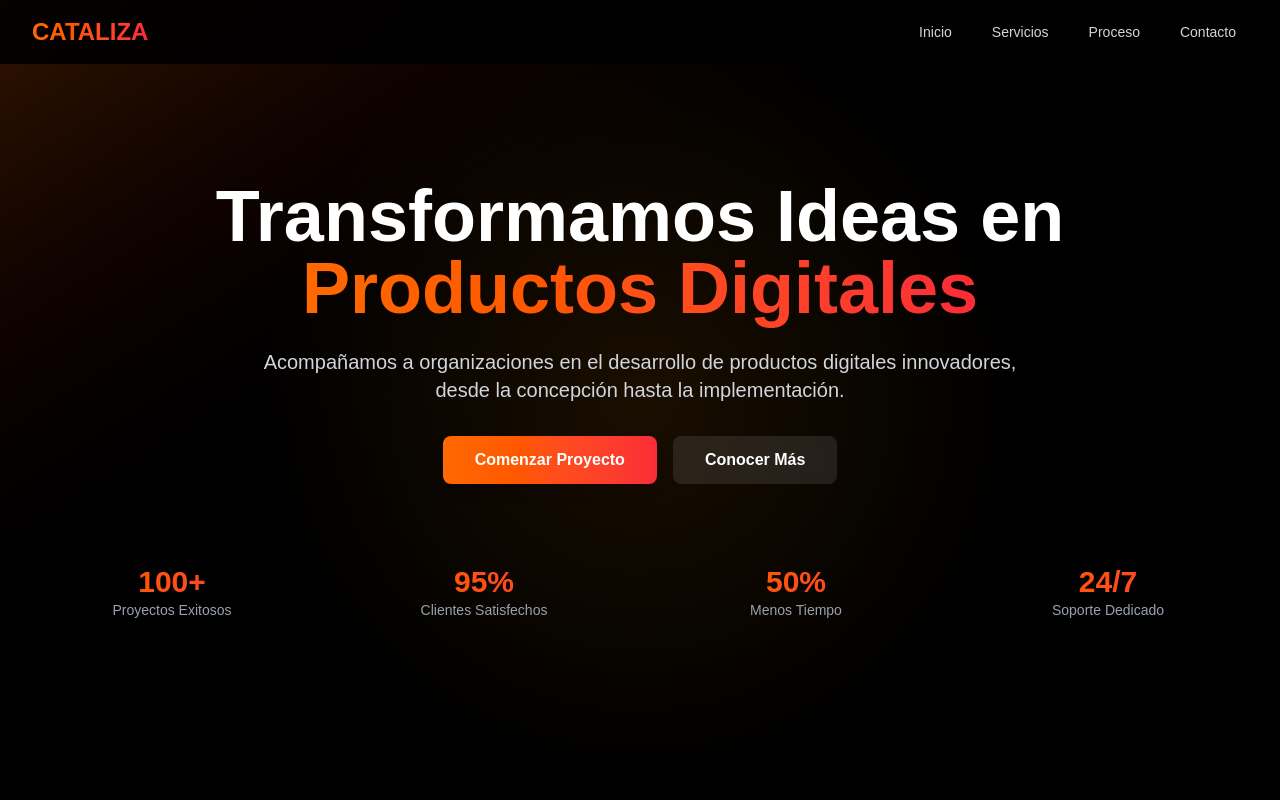
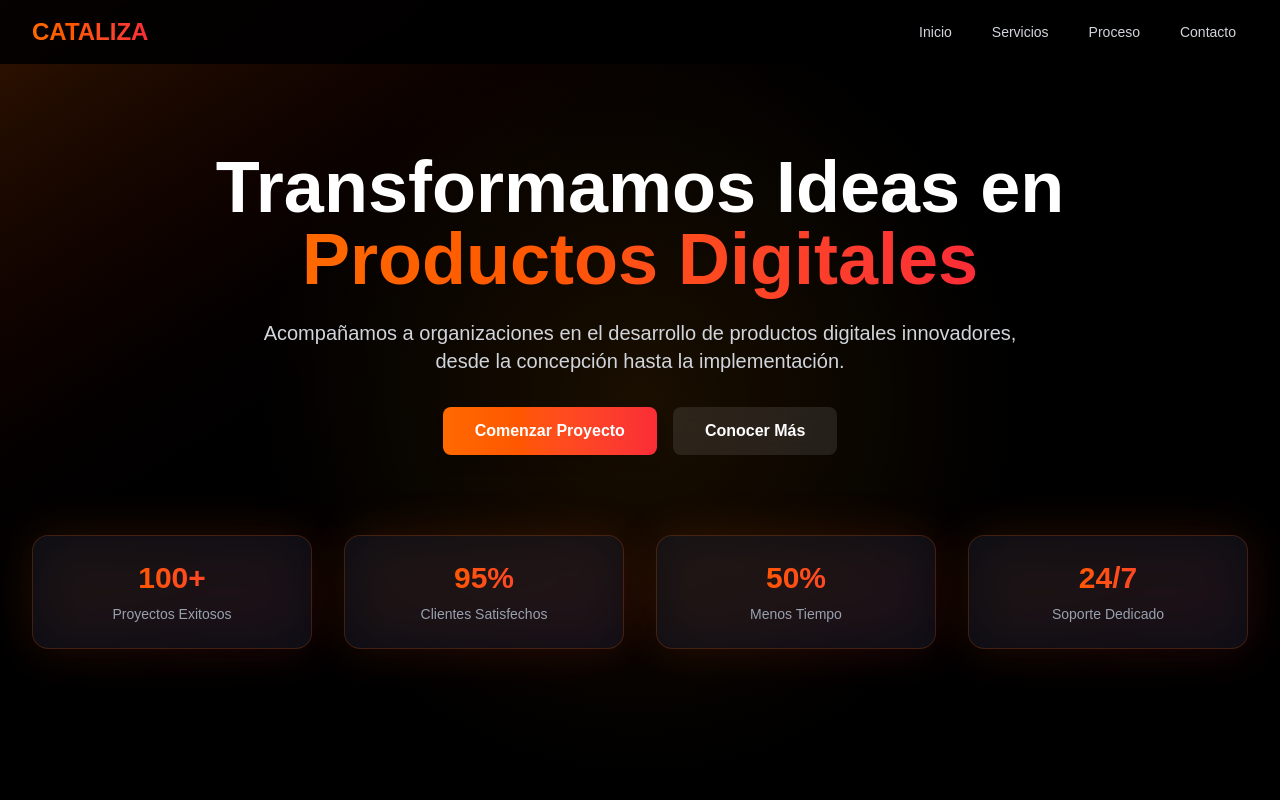
Before and after one commit to santiagoisra/cataliza, a Next.js app: page / in a window 1280 px wide. Shown: the top 800 px of the page. Built offline with nearby package versions, Linux system fonts and the light colour scheme.

Commit message:
funcionando

```diff
--- a/package.json
+++ b/package.json
@@ -9,8 +9,10 @@
     "lint": "next lint"
   },
   "dependencies": {
+    "@types/nodemailer": "^6.4.17",
     "framer-motion": "^12.7.4",
     "next": "15.3.1",
+    "nodemailer": "^6.10.1",
     "react": "^19.0.0",
     "react-dom": "^19.0.0"
   },
--- /dev/null
+++ b/src/app/api/contact/route.ts
@@ -0,0 +1,50 @@
+import { NextResponse } from 'next/server';
+import nodemailer from 'nodemailer';
+
+export async function POST(request: Request) {
+  try {
+    const body = await request.json();
+    const { name, email, company, message, service } = body;
+
+    // Configurar el transporte de correo
+    const transporter = nodemailer.createTransport({
+      host: process.env.SMTP_HOST,
+      port: Number(process.env.SMTP_PORT),
+      secure: true,
+      auth: {
+        user: process.env.SMTP_USER,
+        pass: process.env.SMTP_PASS,
+      },
+    });
+
+    // Configurar el correo
+    const mailOptions = {
+      from: process.env.SMTP_USER,
+      to: process.env.CONTACT_EMAIL || 'contacto@cataliza.dev',
+      subject: `Nuevo mensaje de contacto de ${name}`,
+      html: `
+        <h2>Nuevo mensaje de contacto</h2>
+        <p><strong>Nombre:</strong> ${name}</p>
+        <p><strong>Email:</strong> ${email}</p>
+        ${company ? `<p><strong>Empresa:</strong> ${company}</p>` : ''}
+        ${service ? `<p><strong>Servicio de interés:</strong> ${service}</p>` : ''}
+        <p><strong>Mensaje:</strong></p>
+        <p>${message}</p>
+      `,
+    };
+
+    // Enviar el correo
+    await transporter.sendMail(mailOptions);
+
+    return NextResponse.json(
+      { message: 'Mensaje enviado correctamente' },
+      { status: 200 }
+    );
+  } catch (error) {
+    console.error('Error al enviar el mensaje:', error);
+    return NextResponse.json(
+      { message: 'Error al enviar el mensaje' },
+      { status: 500 }
+    );
+  }
+}
--- a/src/components/Hero.tsx
+++ b/src/components/Hero.tsx
@@ -1,8 +1,18 @@
 'use client';
 
 import { motion } from 'framer-motion';
+import { useRouter } from 'next/navigation';
+
+const stats = [
+  { number: "100+", label: "Proyectos Exitosos", delay: 0.3 },
+  { number: "95%", label: "Clientes Satisfechos", delay: 0.4 },
+  { number: "50%", label: "Menos Tiempo", delay: 0.5 },
+  { number: "24/7", label: "Soporte Dedicado", delay: 0.6 }
+];
 
 const Hero = () => {
+  const router = useRouter();
+
   return (
     <section className="relative min-h-screen flex items-center justify-center bg-black overflow-hidden">
       {/* Gradient background */}
@@ -35,6 +45,7 @@ const Hero = () => {
               whileHover={{ scale: 1.05 }}
               whileTap={{ scale: 0.95 }}
               className="px-8 py-3 bg-gradient-to-r from-orange-500 to-red-500 text-white font-semibold rounded-lg shadow-lg hover:shadow-orange-500/20"
+              onClick={() => router.push('/contacto')}
             >
               Comenzar Proyecto
             </motion.button>
@@ -42,6 +53,7 @@ const Hero = () => {
               whileHover={{ scale: 1.05 }}
               whileTap={{ scale: 0.95 }}
               className="px-8 py-3 bg-white/10 text-white font-semibold rounded-lg backdrop-blur-sm hover:bg-white/20"
+              onClick={() => router.push('/servicios')}
             >
               Conocer Más
             </motion.button>
@@ -49,26 +61,50 @@ const Hero = () => {
         </motion.div>
 
         {/* Stats */}
-        <motion.div
-          initial={{ opacity: 0, y: 20 }}
-          animate={{ opacity: 1, y: 0 }}
-          transition={{ duration: 0.8, delay: 0.2 }}
-          className="mt-20 grid grid-cols-2 md:grid-cols-4 gap-8"
-        >
-          {[
-            { number: "100+", label: "Proyectos Exitosos" },
-            { number: "95%", label: "Clientes Satisfechos" },
-            { number: "50%", label: "Menos Tiempo" },
-            { number: "24/7", label: "Soporte Dedicado" },
-          ].map((stat, index) => (
-            <div key={index} className="text-center">
-              <div className="text-3xl font-bold bg-gradient-to-r from-orange-500 to-red-500 bg-clip-text text-transparent">
-                {stat.number}
-              </div>
-              <div className="text-sm text-gray-400">{stat.label}</div>
-            </div>
+        <div className="mt-20 grid grid-cols-2 md:grid-cols-4 gap-8">
+          {stats.map((stat, index) => (
+            <motion.div
+              key={index}
+              initial={{ opacity: 0, y: 20 }}
+              animate={{ opacity: 1, y: 0 }}
+              transition={{ duration: 0.8, delay: stat.delay }}
+              className="relative group"
+            >
+              <div className="absolute inset-0 bg-gradient-to-br from-orange-500/20 to-red-500/20 rounded-2xl blur-xl group-hover:blur-2xl transition-all duration-300 opacity-75" />
+
+              <motion.div
+                whileHover={{ scale: 1.05 }}
+                className="relative bg-gray-900/50 backdrop-blur-sm border border-orange-500/20 rounded-2xl p-6 transition-all duration-300 group-hover:border-orange-500/40"
+              >
+                <motion.div
+                  initial={{ scale: 0 }}
+                  animate={{ scale: 1 }}
+                  transition={{
+                    type: "spring",
+                    stiffness: 260,
+                    damping: 20,
+                    delay: stat.delay + 0.2
+                  }}
+                  className="text-3xl font-bold bg-gradient-to-r from-orange-500 to-red-500 bg-clip-text text-transparent mb-2"
+                >
+                  {stat.number}
+                </motion.div>
+                <motion.div
+                  initial={{ opacity: 0 }}
+                  animate={{ opacity: 1 }}
+                  transition={{ duration: 0.5, delay: stat.delay + 0.4 }}
+                  className="text-sm text-gray-400"
+                >
+                  {stat.label}
+                </motion.div>
+
+                {/* Decorative elements */}
+                <div className="absolute -inset-px bg-gradient-to-br from-orange-500/20 to-red-500/20 rounded-2xl opacity-0 group-hover:opacity-100 transition-opacity duration-300" />
+                <div className="absolute -inset-0.5 bg-gradient-to-br from-orange-500/50 to-red-500/50 rounded-2xl opacity-0 group-hover:opacity-20 blur-sm transition-opacity duration-300" />
+              </motion.div>
+            </motion.div>
           ))}
-        </motion.div>
+        </div>
       </div>
     </section>
   );
```
Also changed, not shown: 1 other file (tests, documents, lock files or other folders).
